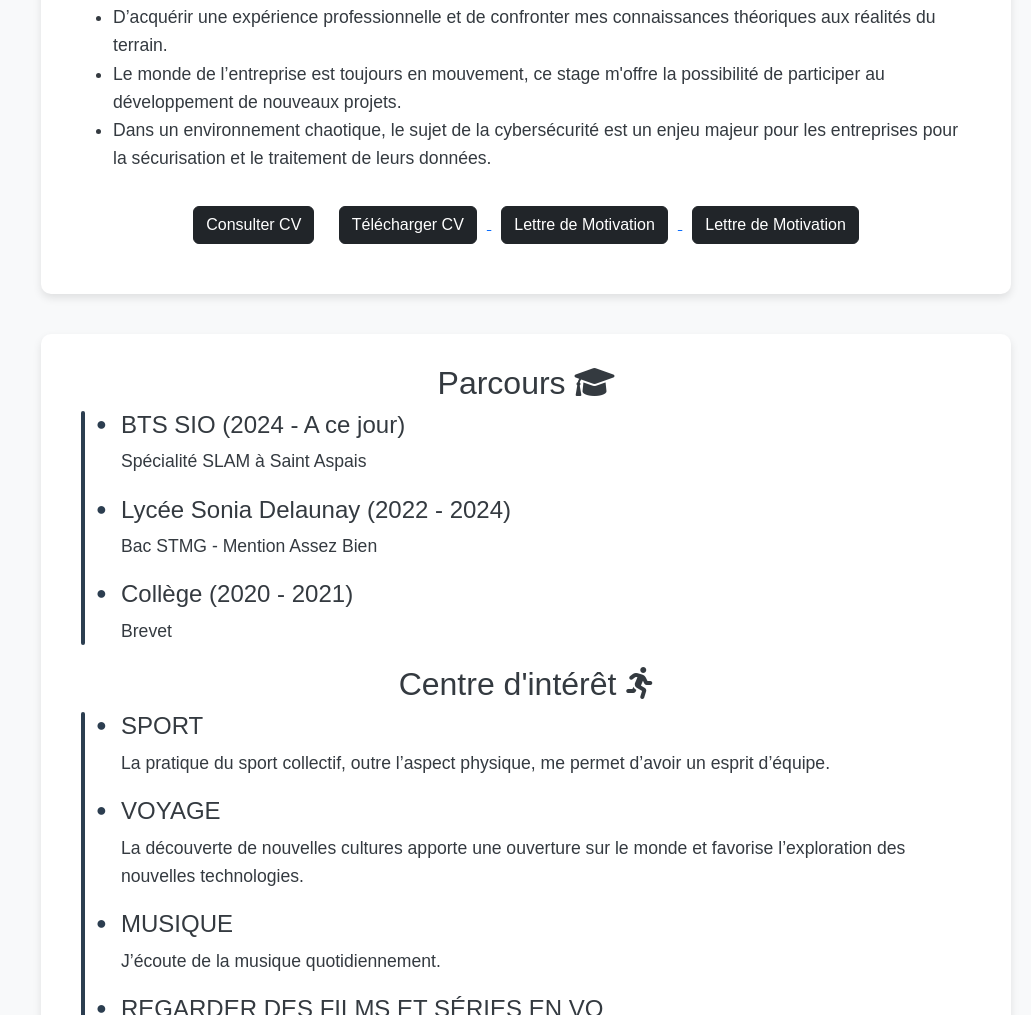
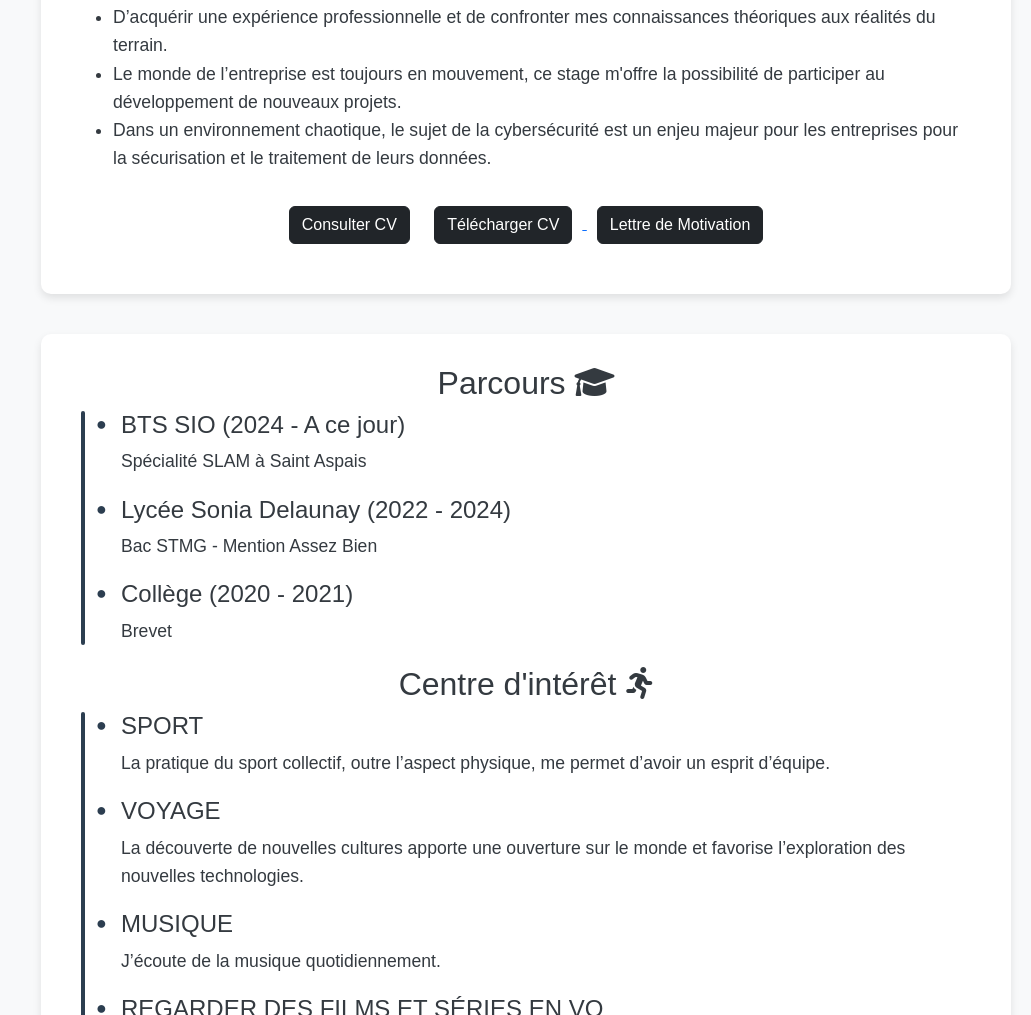
Before and after one commit to travail806/portfolioGIT, a plain HTML site: page index.html in a window 1280 px wide. Shown: the part 1029-2044 px from the top of the page, without its empty margins (249-1280 px from the left). Drawn offline with nearby package versions, Linux system fonts and the light colour scheme; files whose address does not match are found by name.

Commit message:
lettre motivation 2 test

```diff
--- a/index.html
+++ b/index.html
@@ -323,10 +323,9 @@
     <button class="btn btn-dark" onclick="window.open('./cv.pdf', '_blank')">Consulter CV</button>
     <a href="./cv.pdf" download="cv.pdf">
         <button class="btn btn-dark">Télécharger CV</button>
+    </a>
 
             <button class="btn btn-dark" onclick="window.open('./Lettrestage.pdf', '_blank')">Lettre de Motivation</button>
-          <a href="./Lettrestage.pdf" download="Lettrestage.pdf">
-        <button class="btn btn-dark">Lettre de Motivation</button>
     </a>
 </div>
  </div>
```
